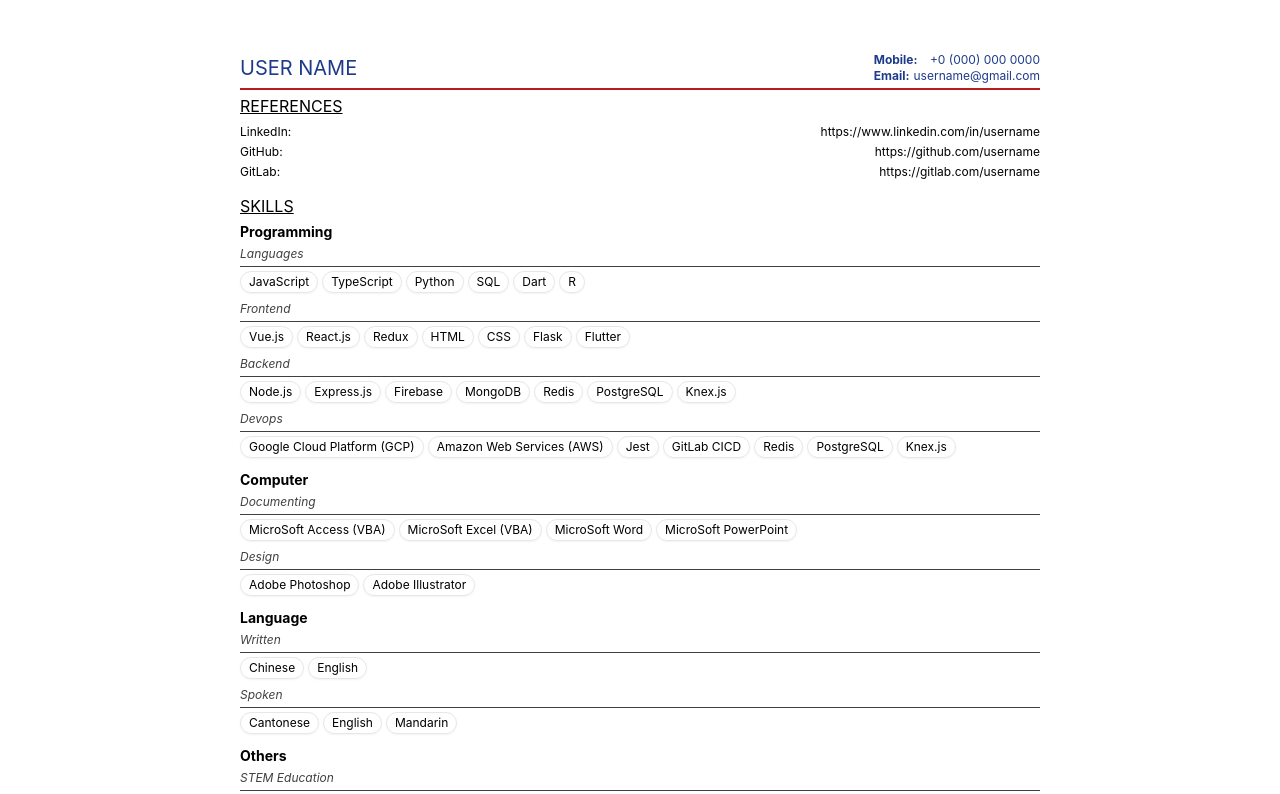
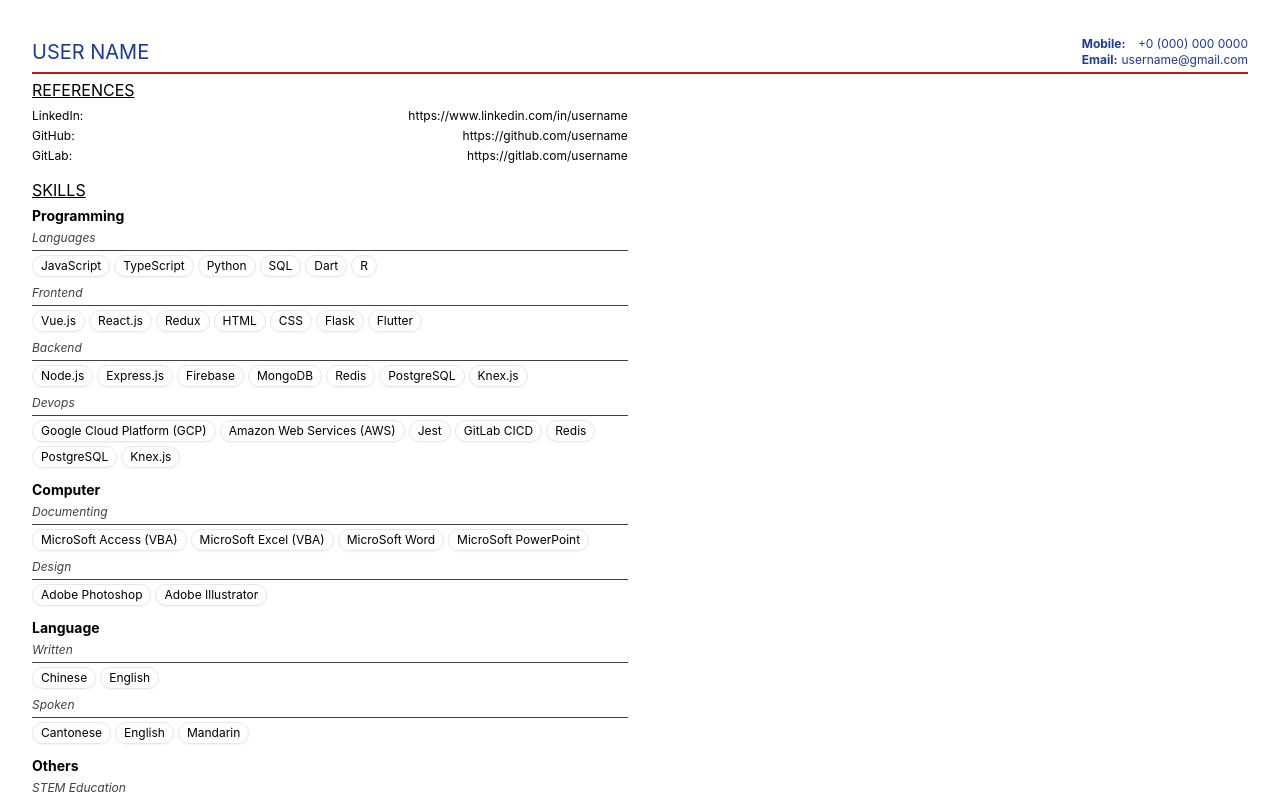
Before and after one commit to louvrecly/cv-generator-next, a Next.js app: page / in a window 1280 px wide. Shown: the top 794 px of the page. Built offline with nearby package versions, Linux system fonts and the light colour scheme.

Commit message:
Set Section to flex styling

```diff
--- a/components/Section.js
+++ b/components/Section.js
@@ -1,6 +1,6 @@
 export default function Section({ title, children }) {
   return (
-    <section className="py-1">
+    <section className="py-1 w-full md:w-[49%]">
       <h2 className="text-base uppercase underline">{title}</h2>
 
       {children}
--- a/pages/index.js
+++ b/pages/index.js
@@ -26,10 +26,10 @@ export default function Home() {
   useSWR('api/education', fetchAndSet(setEducation, 'education'))
 
   return (
-    <div className="mx-8 py-12 h-full md:mx-auto md:max-w-screen-sm lg:mx-auto lg:px-60 lg:max-w-screen-2xl">
+    <div className="mx-8 py-8 h-full md:h-[1485px] md:flex md:flex-col md:overflow-hidden">
       <UserInfoBar user={user} />
 
-      <div>
+      <div className="md:flex-1 md:flex md:flex-col md:flex-wrap md:gap-x-3 md:overflow-scroll">
         <ReferencesSection references={references} />
 
         <SkillsSection skills={skills} />
```
